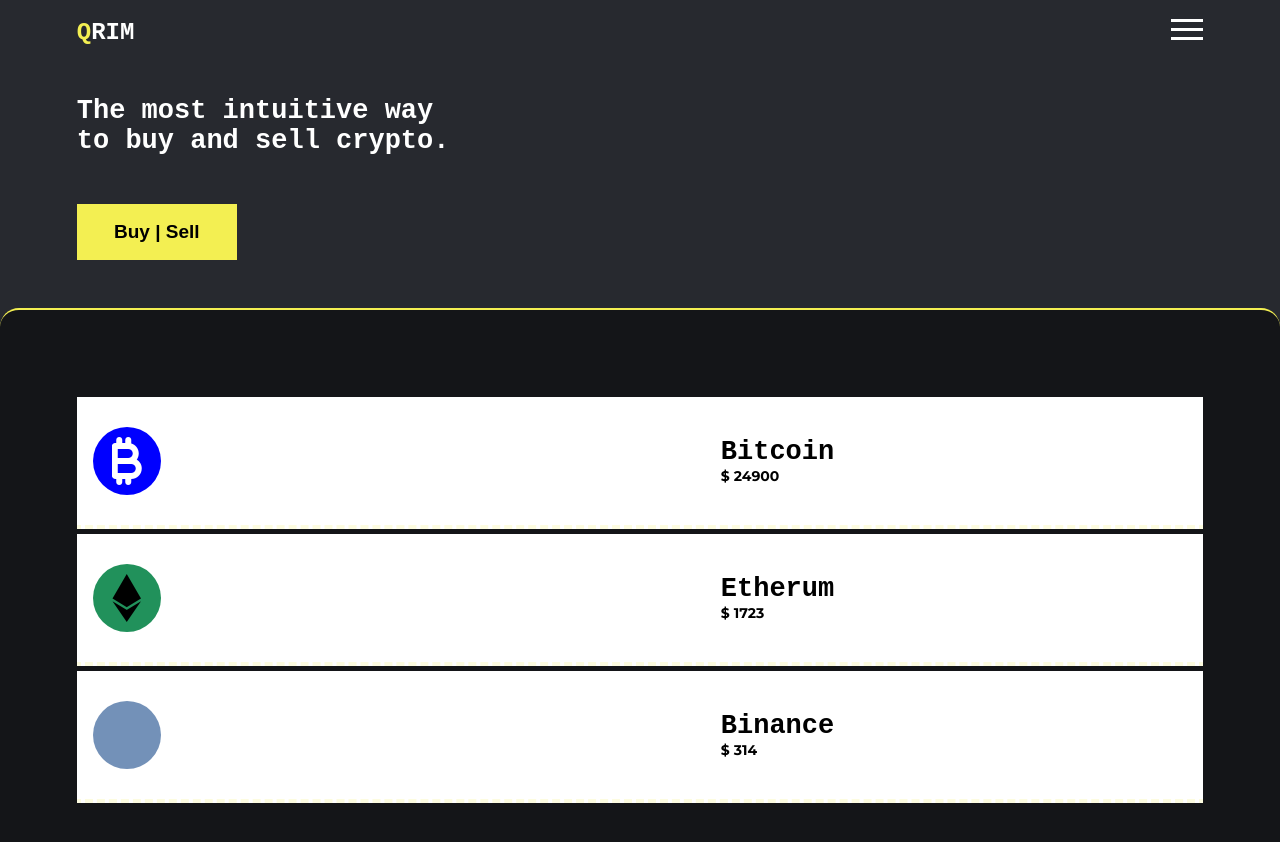
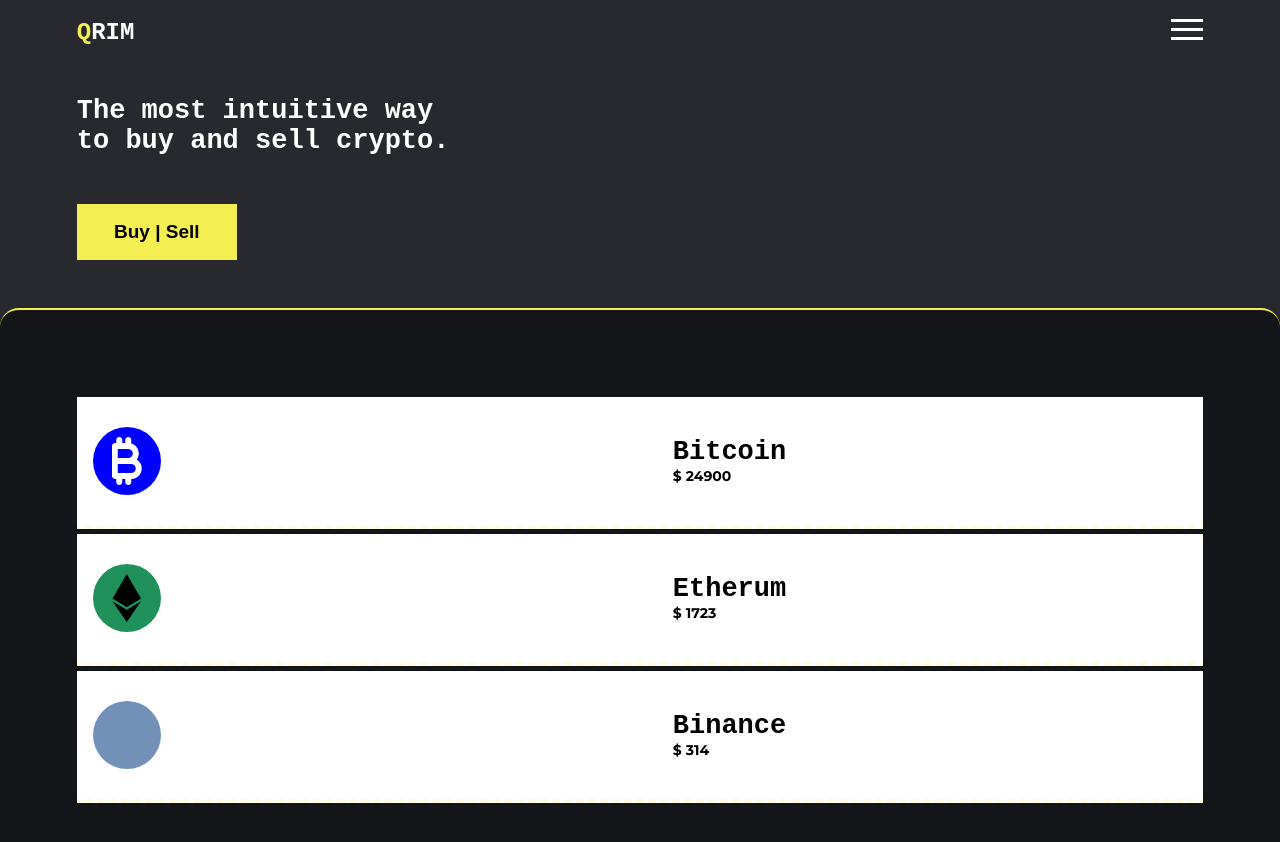
Before and after one commit to Akpi1/qrim, a plain HTML site: page crypto sales 2/index.html in a window 1280 px wide. Drawn offline with Linux system fonts and the light colour scheme; some icons are missing.

Commit message:
Update index.css

```diff
--- a/crypto sales 2/index.css
+++ b/crypto sales 2/index.css
@@ -241,7 +241,7 @@ button{
 /* =================================================== */
 @media screen and (min-width:1100px){
    .bDscp{
-       gap: 35rem;
+       gap: 32rem;
     }
 }
 
```
